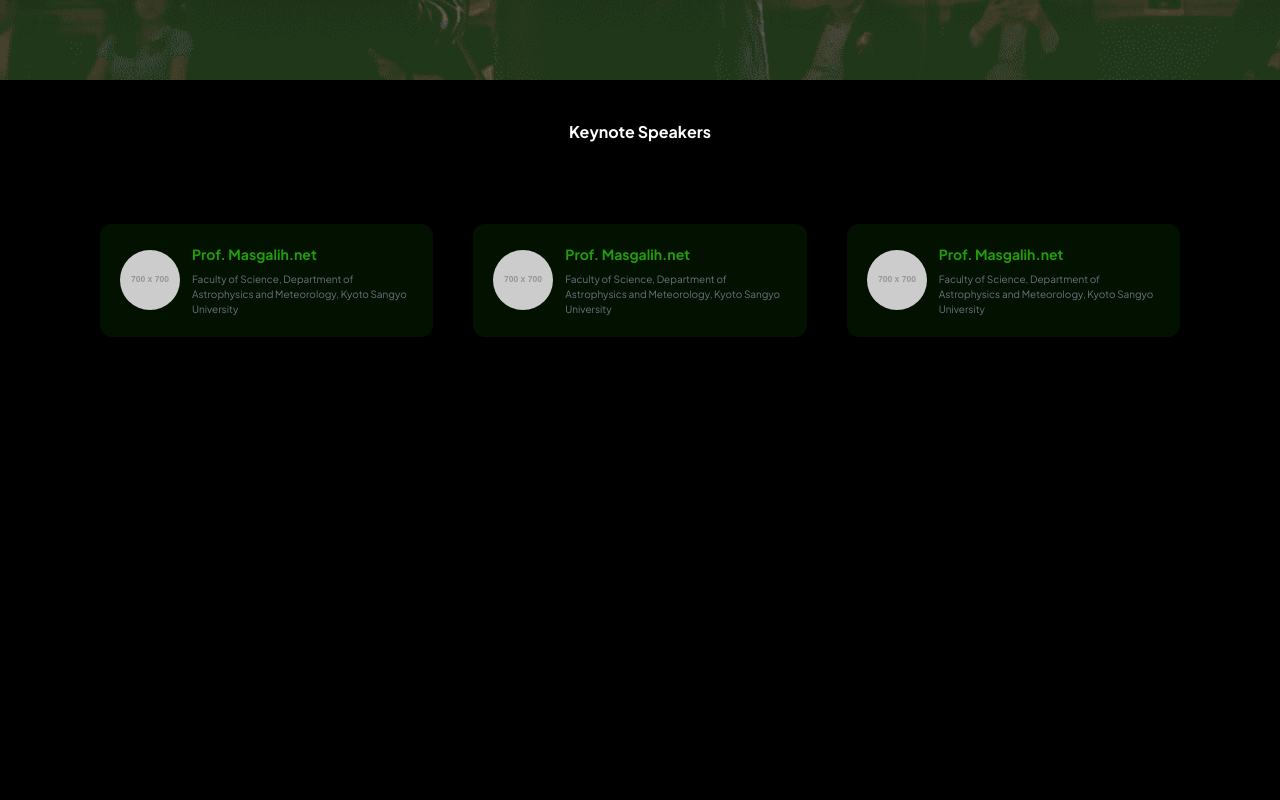
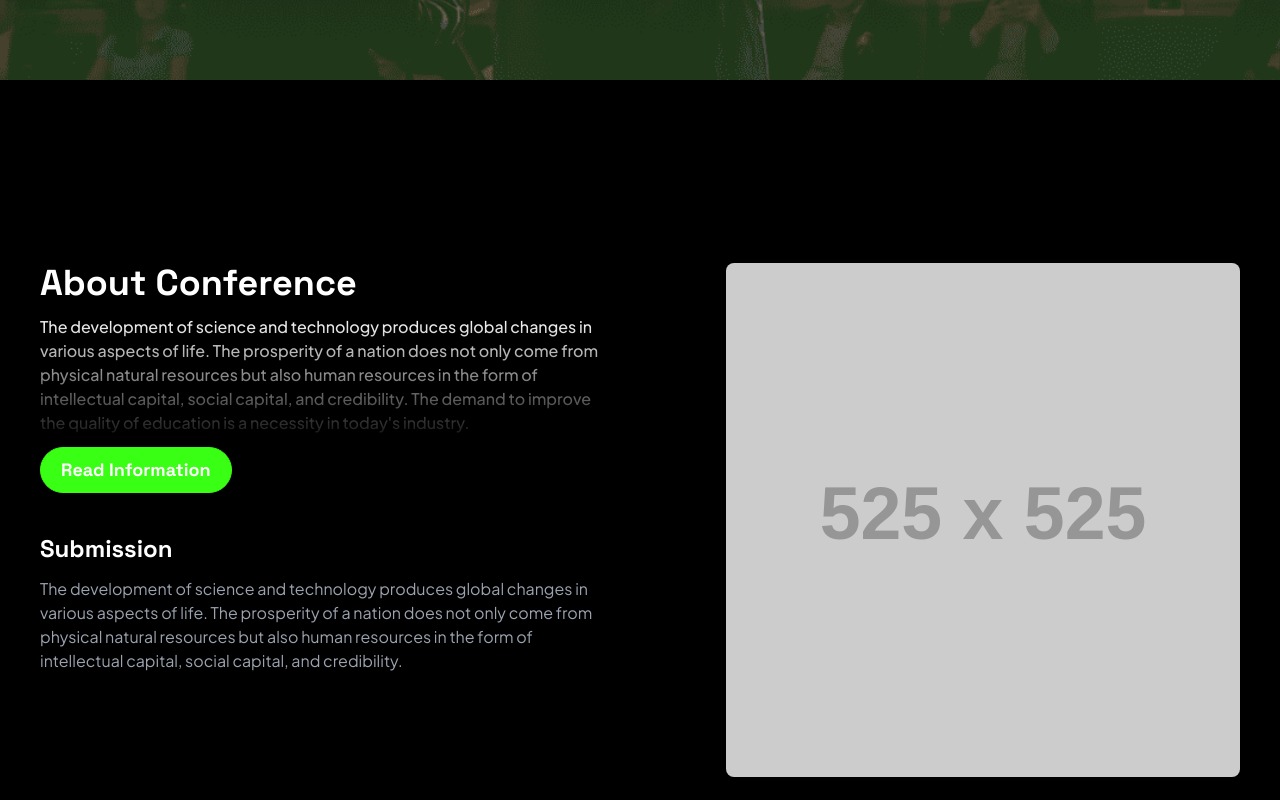
Before and after one commit to projeksainsdata/icssf-frontend, a React (Vite) app: page / in a window 1280 px wide. Shown: the part 720-1520 px from the top of the page. Built offline with nearby package versions, Linux system fonts and the light colour scheme.

Commit message:
add About

```diff
--- a/src/pages/Home.jsx
+++ b/src/pages/Home.jsx
@@ -2,6 +2,7 @@ import React from "react";
 import Navbar from "../components/navbar/Navbar";
 import Banner from "../components/Banner";
 import Keynote from "../components/Keynote";
+import About from "../components/About";
 
 const Home = () => {
     return (
@@ -11,6 +12,9 @@ const Home = () => {
             <Banner/>
         </div>
         <div className="h-screen">
+            <About/>
+        </div>
+        <div className="h-screen">
             <Keynote/>
         </div>
     </>
```
